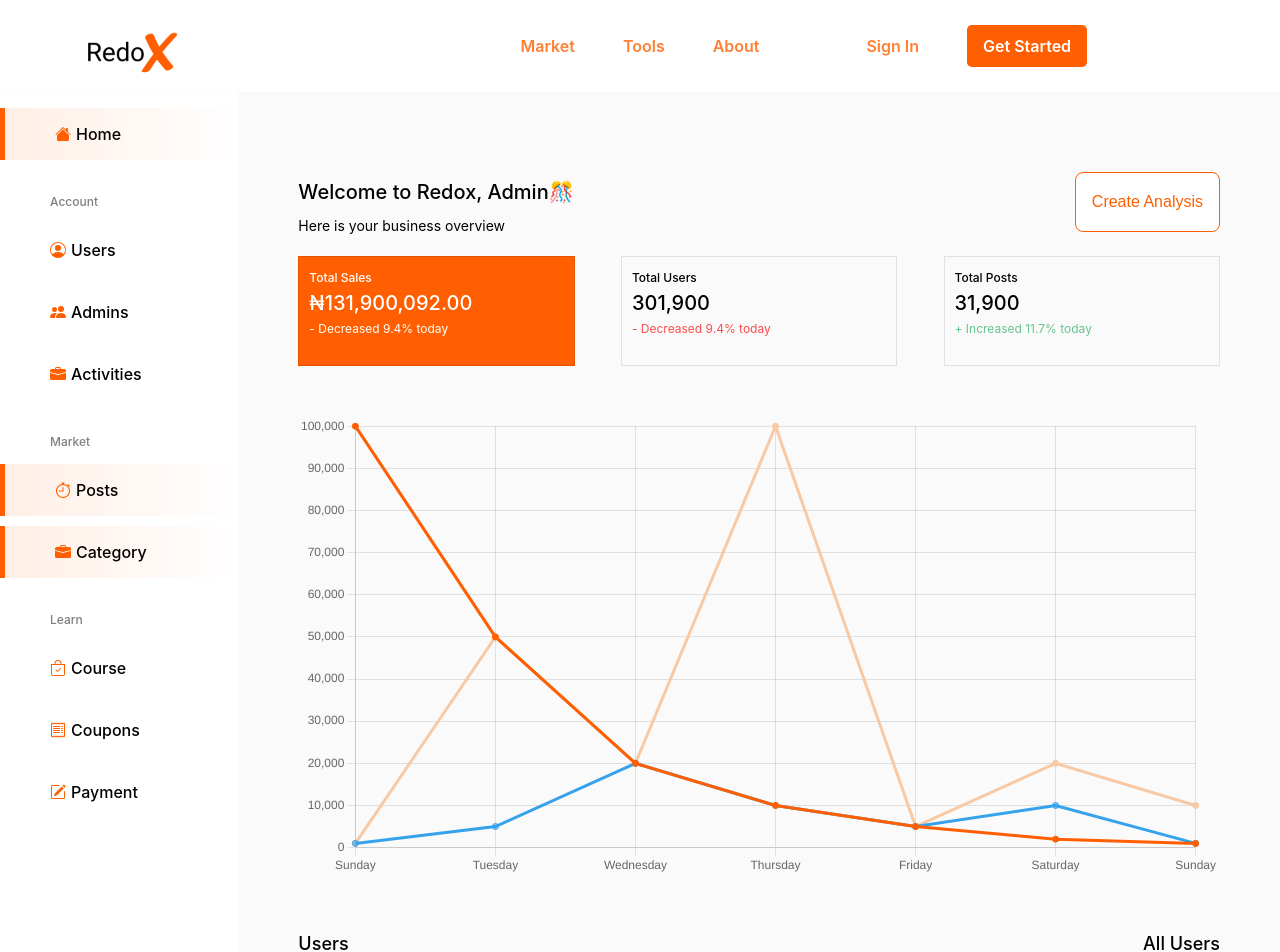
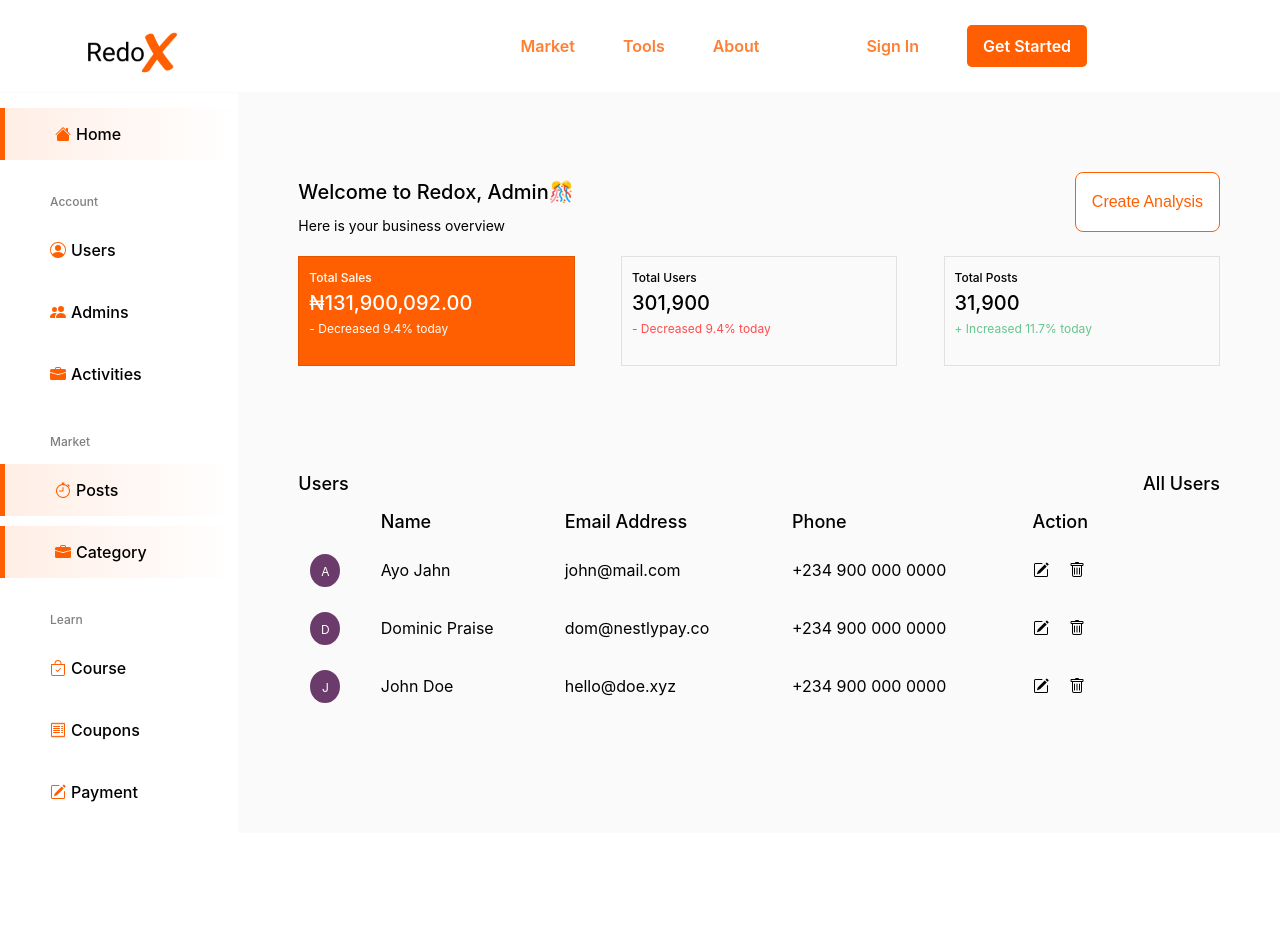
Before and after one commit to NaijaTechBro/redox_v, a React (Vite) app: page /admin in a window 1280 px wide. Shown: the top 952 px of the page. After the commit the page ends 833 px from the top, so only its background shows below. Built offline with nearby package versions, Linux system fonts and the light colour scheme; no server answers.

Commit message:
temporary removed chart to continue development

```diff
--- a/package.json
+++ b/package.json
@@ -11,12 +11,10 @@
   },
   "dependencies": {
     "axios": "^1.5.1",
-    "chart.js": "^4.4.1",
     "date-fns": "^2.30.0",
     "html-to-text": "^9.0.5",
     "prop-types": "^15.8.1",
     "react": "^18.2.0",
-    "react-chartjs-2": "^5.2.0",
     "react-dom": "^18.2.0",
     "react-icons": "^4.11.0",
     "react-quill": "^2.0.0",
--- a/src/admin/components/Chart/DashboardChart.jsx
+++ b/src/admin/components/Chart/DashboardChart.jsx
@@ -1,49 +1,49 @@
-import React, {useState} from 'react';
-import { Chart as ChartJS, CategoryScale, LinearScale, PointElement, LineElement, Title, Tooltip, Legend } from 'chart.js';
-import { Line } from 'react-chartjs-2';
+// import React, {useState} from 'react';
+// import { Chart as ChartJS, CategoryScale, LinearScale, PointElement, LineElement, Title, Tooltip, Legend } from 'chart.js';
+// import { Line } from 'react-chartjs-2';
 
-ChartJS.register( CategoryScale, LinearScale, PointElement, LineElement, Title, Tooltip, Legend );
+// ChartJS.register( CategoryScale, LinearScale, PointElement, LineElement, Title, Tooltip, Legend );
 
-export const options = {
-  responsive: true,
-  plugins: {
-    legend: {
-      position: 'top',
-      display: false,
-    },
-    title: {
-      display: false,
-      text: 'Chart.js Line Chart',
-    },
-  },
-};
+// export const options = {
+//   responsive: true,
+//   plugins: {
+//     legend: {
+//       position: 'top',
+//       display: false,
+//     },
+//     title: {
+//       display: false,
+//       text: 'Chart.js Line Chart',
+//     },
+//   },
+// };
 
-const DashboardChart = () => {
-  const [chartData, setChartData] = useState({
-    labels: ['Sunday', 'Tuesday', 'Wednesday', 'Thursday', 'Friday', 'Saturday', 'Sunday'],
-    datasets: [
-      {
-        label: 'Visitors',
-        data: [100000, 50000, 20000, 10000, 5000, 2000, 1000],
-        borderColor: '#FF5F00',
-        backgroundColor: '#FF5F00',
-      },
-      {
-        label: 'Visitors',
-        data: [1000, 5000, 20000, 10000, 5000, 10000, 1000],
-        borderColor: 'rgb(53, 162, 235)',
-        backgroundColor: 'rgba(53, 162, 235, 0.5)',
-      },
-      {
-        label: 'Visitors',
-        data: [1000, 50000, 20000, 100000, 5000, 20000, 10000],
-        borderColor: '#F7C9A5',
-        backgroundColor: '#F7C9A5',
-      },
-    ],
-  });
+// const DashboardChart = () => {
+//   const [chartData, setChartData] = useState({
+//     labels: ['Sunday', 'Tuesday', 'Wednesday', 'Thursday', 'Friday', 'Saturday', 'Sunday'],
+//     datasets: [
+//       {
+//         label: 'Visitors',
+//         data: [100000, 50000, 20000, 10000, 5000, 2000, 1000],
+//         borderColor: '#FF5F00',
+//         backgroundColor: '#FF5F00',
+//       },
+//       {
+//         label: 'Visitors',
+//         data: [1000, 5000, 20000, 10000, 5000, 10000, 1000],
+//         borderColor: 'rgb(53, 162, 235)',
+//         backgroundColor: 'rgba(53, 162, 235, 0.5)',
+//       },
+//       {
+//         label: 'Visitors',
+//         data: [1000, 50000, 20000, 100000, 5000, 20000, 10000],
+//         borderColor: '#F7C9A5',
+//         backgroundColor: '#F7C9A5',
+//       },
+//     ],
+//   });
 
-  return <Line options={options} data={chartData} />;
-}
+//   return <Line options={options} data={chartData} />;
+// }
 
-export default DashboardChart
+// export default DashboardChart
--- a/src/admin/pages/Dashboard/Dashboard.jsx
+++ b/src/admin/pages/Dashboard/Dashboard.jsx
@@ -1,5 +1,5 @@
 import React from 'react'
-import Chart from '../../components/Chart/DashboardChart';
+// import Chart from '../../components/Chart/DashboardChart';
 import {BsPencilSquare, BsTrash} from 'react-icons/bs'
 import './Dashboard.css'
 
@@ -38,7 +38,7 @@ const Dashboard = () => {
           </article>
         </div>
       </header>
-      <Chart/>
+      {/* <Chart/> */}
       <aside>
         <span>
           <h6>Users</h6>
```
Also changed, not shown: 1 other file (tests, documents, lock files or other folders).
